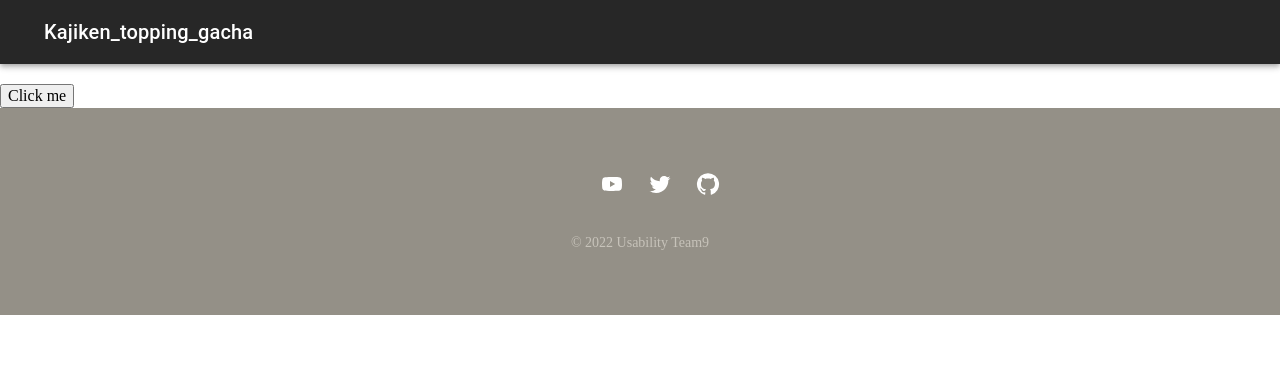
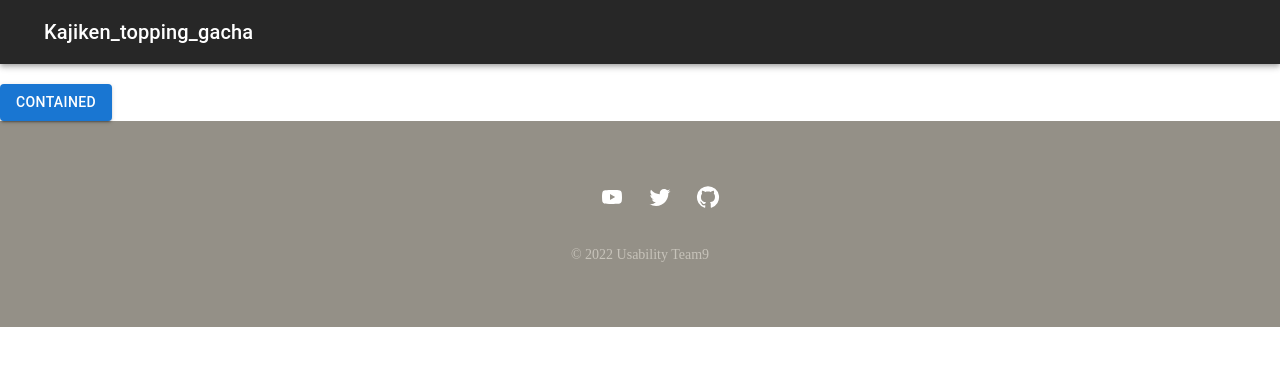
Before and after one commit to usabilityTeam9/kajiken_topping_gacha, a React (Create React App) app: page / in a window 1280 px wide. Shown: the top 366 px of the page. Built offline with nearby package versions, Linux system fonts and the light colour scheme.

Commit message:
list表示のCSSを適用する

```diff
--- a/src/components/ButtonLogic.js
+++ b/src/components/ButtonLogic.js
@@ -1,5 +1,7 @@
 import React, { useState } from "react";
 import ListTopping from "./ListTopping";
+import Stack from "@mui/material/Stack";
+import Button from "@mui/material/Button";
 export default function ButtonLogic() {
   // 所持金
   const [possession_money, setPossession_money] = useState(0);
@@ -88,13 +90,15 @@ export default function ButtonLogic() {
 
   return (
     <>
-      <button
+      <Button
+        variant="contained"
         onClick={() => {
           handleClick(500);
         }}
       >
-        Click me
-      </button>
+        Contained
+      </Button>
+
       {possession_stock.map((topping) => (
         <ListTopping topping={topping} />
       ))}
--- a/src/components/ListTopping.js
+++ b/src/components/ListTopping.js
@@ -1,5 +1,11 @@
 import * as React from "react";
-
+import Button from "@mui/material/Button";
+import Stack from "@mui/material/Stack";
+import SnackbarContent from "@mui/material/SnackbarContent";
 export default function ListTopping(props) {
-  return <>{props.topping}</>;
+  return (
+    <>
+      <SnackbarContent message={props.topping} />
+    </>
+  );
 }
```
